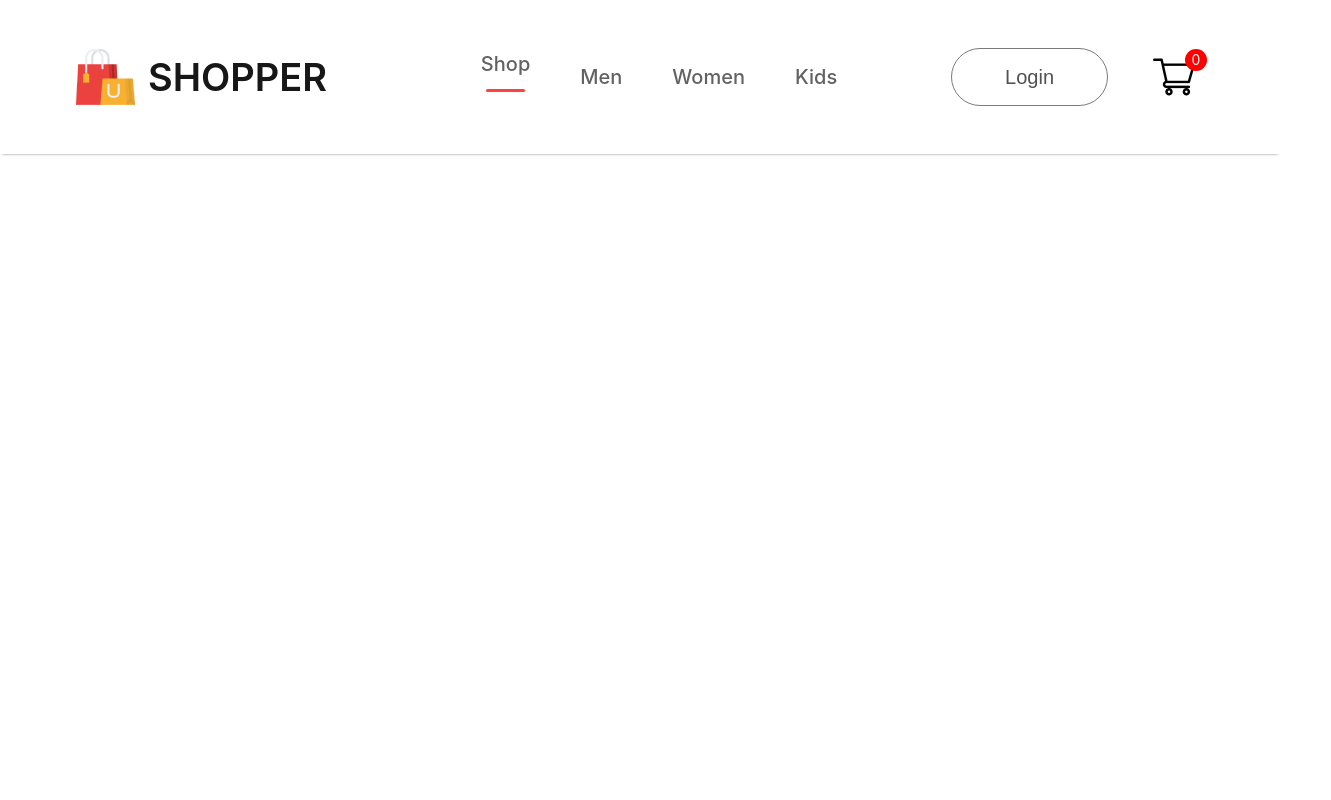
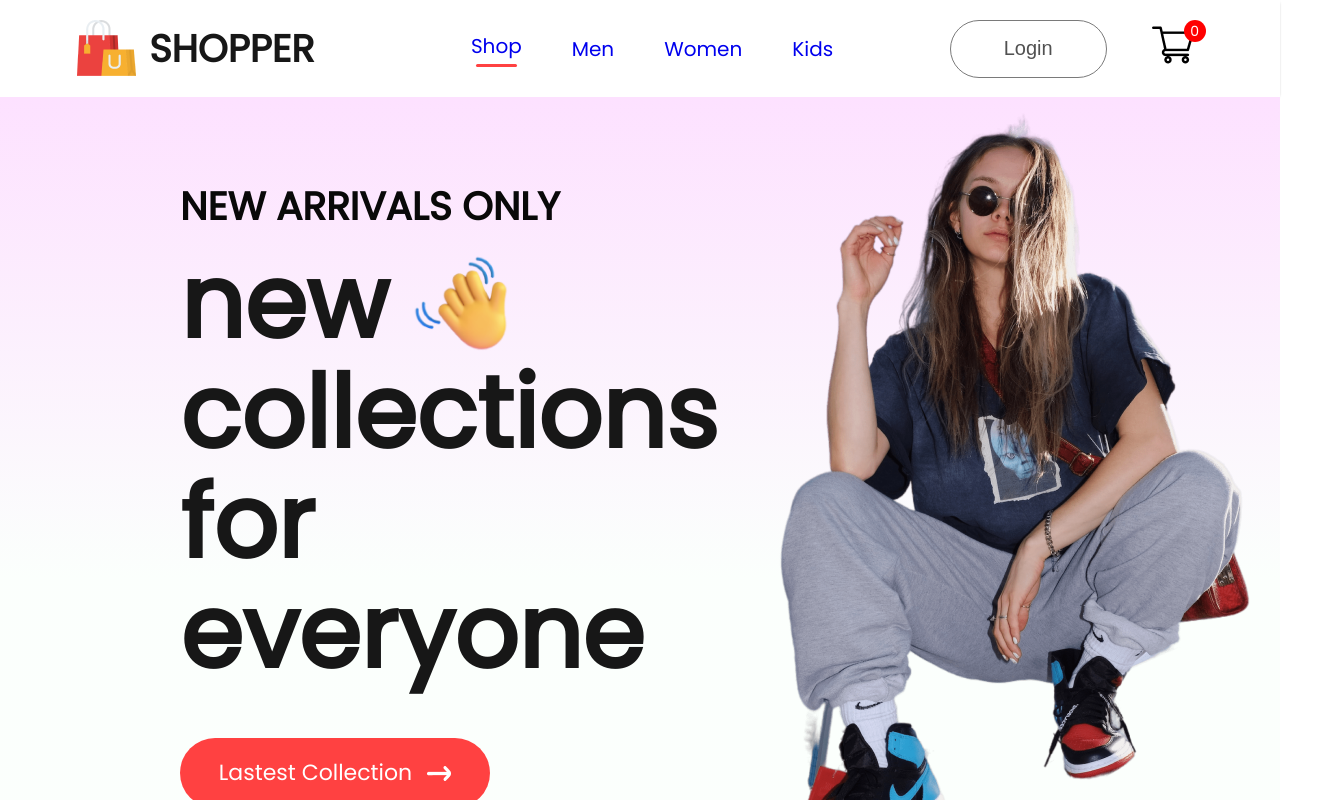
Before and after one commit to hungvu301999/sells, a React (Create React App) app: page / in a window 1280 px wide. Shown: the top 800 px of the page, 1331 px wide, since content can reach past the window. Built offline with nearby package versions, Linux system fonts and the light colour scheme.

Commit message:
Cấu hình Router/Layout

```diff
--- a/public/index.html
+++ b/public/index.html
@@ -12,6 +12,12 @@
       user's mobile device or desktop. See https://developers.google.com/web/fundamentals/web-app-manifest/
     -->
         <link rel="manifest" href="%PUBLIC_URL%/manifest.json" />
+        <link rel="preconnect" href="https://fonts.googleapis.com" />
+        <link rel="preconnect" href="https://fonts.gstatic.com" crossorigin />
+        <link
+            href="https://fonts.googleapis.com/css2?family=Montserrat:ital,wght@0,300;0,400;0,500;0,600;0,700;1,100&family=Nunito:wght@200;300;400;500;600&family=Poppins&display=swap"
+            rel="stylesheet"
+        />
         <!--
       Notice the use of %PUBLIC_URL% in the tags above.
       It will be replaced with the URL of the `public` folder during the build.
--- a/src/App.js
+++ b/src/App.js
@@ -1,10 +1,28 @@
 import './App.css';
 import Navbar from './Components/Navbar/Navbar';
-
+import { BrowserRouter, Routes, Route } from 'react-router-dom';
+import ShopCategory from './Pages/ShopCategory';
+import Product from './Pages/Product';
+import LoginSigup from './Pages/LoginSigup';
+import Cart from './Pages/Cart';
+import Shop from './Pages/Shop';
 function App() {
     return (
         <div>
-            <Navbar />
+            <BrowserRouter>
+                <Navbar />
+                <Routes>
+                    <Route path="/" element={<Shop />} />
+                    <Route path="/mens" element={<ShopCategory category="men" />} />
+                    <Route path="/womens" element={<ShopCategory category="women" />} />
+                    <Route path="/kids" element={<ShopCategory category="kid" />} />
+                    <Route path="/product" element={<Product />}>
+                        <Route path="/product/:productId" element={<Product />} />
+                    </Route>
+                    <Route path="/cart" element={<Cart />} />
+                    <Route path="/login" element={<LoginSigup />} />
+                </Routes>
+            </BrowserRouter>
         </div>
     );
 }
--- /dev/null
+++ b/src/Components/Hero/Hero.css
@@ -0,0 +1,52 @@
+.hero {
+    height: 100vh;
+    background: linear-gradient(180deg, #fde1ff, #e1ffea22 60%);
+    display: flex;
+}
+.hero-left {
+    flex: 1;
+    display: flex;
+    flex-direction: column;
+    justify-content: center;
+    gap: 20px;
+    padding-left: 180px;
+    line-height: 1.1;
+}
+.hero-left {
+    color: #090909;
+    font-size: 26px;
+    font-weight: 600;
+}
+.hero-left p {
+    color: #171717;
+    font-size: 100px;
+    font-weight: 700;
+}
+.hero-hand-icon {
+    display: flex;
+    align-items: center;
+    gap: 20px;
+}
+.hero-hand-icon img {
+    width: 105px;
+}
+.hero-lastest-btn {
+    display: flex;
+    justify-content: center;
+    align-items: center;
+    gap: 15px;
+    width: 310px;
+    height: 70px;
+    border-radius: 75px;
+    margin-top: 30px;
+    background: #ff4141;
+    color: white;
+    font-size: 22px;
+    font-weight: 500;
+}
+.hero-right {
+    flex: 1;
+    display: flex;
+    align-items: center;
+    justify-content: center;
+}
--- /dev/null
+++ b/src/Components/Hero/Hero.jsx
@@ -0,0 +1,32 @@
+import React from 'react';
+import './Hero.css';
+import hand_icon from '~/Components/Assets/hand_icon.png';
+import arrow_icon from '~/Components/Assets/arrow.png';
+import hero_image from '~/Components/Assets/hero_image.png';
+
+const Hero = () => {
+    return (
+        <div className="hero">
+            <div className="hero-left">
+                <h2>NEW ARRIVALS ONLY</h2>
+                <div>
+                    <div className="hero-hand-icon">
+                        <p>new</p>
+                        <img src={hand_icon} alt="" />
+                    </div>
+                    <p>collections</p>
+                    <p>for everyone</p>
+                </div>
+                <div className="hero-lastest-btn">
+                    <div>Lastest Collection</div>
+                    <img src={arrow_icon} alt="" />
+                </div>
+            </div>
+            <div className="hero-right">
+                <img src={hero_image} alt="" />
+            </div>
+        </div>
+    );
+};
+
+export default Hero;
--- a/src/Components/Navbar/Navbar.css
+++ b/src/Components/Navbar/Navbar.css
@@ -29,6 +29,9 @@
     align-items: center;
     gap: 3px;
     cursor: pointer;
+}
+.nav-menu li a {
+    text-decoration: none;
 }
 .nav-menu hr {
     border: none;
--- a/src/Components/Navbar/Navbar.jsx
+++ b/src/Components/Navbar/Navbar.jsx
@@ -3,6 +3,7 @@ import './Navbar.css';
 
 import logo from '~/Components/Assets/logo.png';
 import cart_icon from '~/Components/Assets/cart_icon.png';
+import { Link } from 'react-router-dom';
 
 const Navbar = () => {
     const [menu, setMenu] = useState('shop');
@@ -14,14 +15,30 @@ const Navbar = () => {
                 <p>SHOPPER</p>
             </div>
             <ul className="nav-menu">
-                <li onClick={() => setMenu('shop')}>Shop{menu === 'shop' ? <hr /> : <></>}</li>
-                <li onClick={() => setMenu('mens')}>Men{menu === 'mens' ? <hr /> : <></>}</li>
-                <li onClick={() => setMenu('womens')}>Women{menu === 'womens' ? <hr /> : <></>}</li>
-                <li onClick={() => setMenu('kids')}>Kids{menu === 'kids' ? <hr /> : <></>}</li>
+                <li onClick={() => setMenu('shop')}>
+                    <Link to="/">Shop</Link> {menu === 'shop' ? <hr /> : <></>}
+                </li>
+                <li onClick={() => setMenu('mens')}>
+                    <Link to="/mens">Men</Link>
+                    {menu === 'mens' ? <hr /> : <></>}
+                </li>
+                <li onClick={() => setMenu('womens')}>
+                    <Link to="/womens">Women</Link>
+                    {menu === 'womens' ? <hr /> : <></>}
+                </li>
+                <li onClick={() => setMenu('kids')}>
+                    <Link to="/kids">Kids</Link>
+                    {menu === 'kids' ? <hr /> : <></>}
+                </li>
             </ul>
             <div className="nav-login-cart">
-                <button>Login</button>
-                <img src={cart_icon} alt="" />
+                <Link to="/login">
+                    <button>Login</button>
+                </Link>
+
+                <Link to="cart">
+                    <img src={cart_icon} alt="" />
+                </Link>
                 <div className="nav-cart-count">0</div>
             </div>
         </div>
--- /dev/null
+++ b/src/Pages/Cart.jsx
@@ -0,0 +1,7 @@
+import React from 'react';
+
+const Cart = () => {
+    return <div></div>;
+};
+
+export default Cart;
--- /dev/null
+++ b/src/Pages/LoginSigup.jsx
@@ -0,0 +1,7 @@
+import React from 'react';
+
+const LoginSigup = () => {
+    return <div></div>;
+};
+
+export default LoginSigup;
--- /dev/null
+++ b/src/Pages/Product.jsx
@@ -0,0 +1,7 @@
+import React from 'react';
+
+const Product = () => {
+    return <div></div>;
+};
+
+export default Product;
--- /dev/null
+++ b/src/Pages/Shop.jsx
@@ -0,0 +1,11 @@
+import React from 'react';
+import Hero from '~/Components/Hero/Hero';
+
+const Shop = () => {
+    return (
+        <div>
+            <Hero />
+        </div>
+    );
+};
+export default Shop;
--- /dev/null
+++ b/src/Pages/ShopCategory.jsx
@@ -0,0 +1,7 @@
+import React from 'react';
+
+const ShopCategory = () => {
+    return <div></div>;
+};
+
+export default ShopCategory;
--- a/src/index.css
+++ b/src/index.css
@@ -1,13 +1,15 @@
+* {
+    margin: 0;
+}
 body {
-  margin: 0;
-  font-family: -apple-system, BlinkMacSystemFont, 'Segoe UI', 'Roboto', 'Oxygen',
-    'Ubuntu', 'Cantarell', 'Fira Sans', 'Droid Sans', 'Helvetica Neue',
-    sans-serif;
-  -webkit-font-smoothing: antialiased;
-  -moz-osx-font-smoothing: grayscale;
+    margin: 0;
+    font-family: -apple-system, BlinkMacSystemFont, 'Segoe UI', 'Roboto', 'Oxygen', 'Ubuntu', 'Cantarell', 'Fira Sans',
+        'Droid Sans', 'Helvetica Neue', sans-serif;
+    -webkit-font-smoothing: antialiased;
+    -moz-osx-font-smoothing: grayscale;
+    font-family: 'poppins';
 }
 
 code {
-  font-family: source-code-pro, Menlo, Monaco, Consolas, 'Courier New',
-    monospace;
+    font-family: source-code-pro, Menlo, Monaco, Consolas, 'Courier New', monospace;
 }
```
